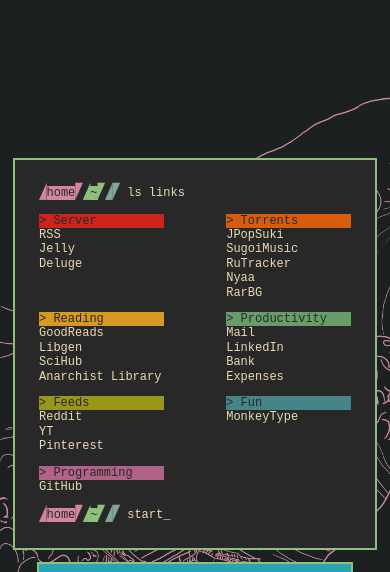
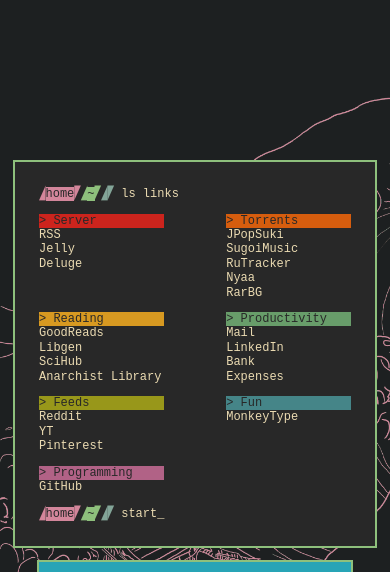
Before and after one commit to MarshDeer/startpage, a plain HTML site: page index.html in a window 390 px wide. Shown: the top 572 px of the page. Drawn offline with Linux system fonts and the light colour scheme.

Commit message:
mobile diags to 13px

```diff
--- a/index.html
+++ b/index.html
@@ -6,7 +6,7 @@
 	</head>
 
 	<style>
-		/* Gruvbox Dark */
+	/* Gruvbox Dark */
 		:root {
 			--bg0h:				#1d2021;
 			--bg0:				#282828;
@@ -42,6 +42,7 @@
 			src:				url(agavenerdmono.ttf);
 		}
 
+	/* Desktop view */
 		html {
 			align-items:			center;
 			background-color:		var(--bg0h);
@@ -144,12 +145,14 @@
 			margin:				0 0 1em 0;
 		}
 
+	/* Mobile view */
 		@media screen and (max-width: 700px) {
 			body {
 				padding:		1em;
 			}
 
-			#window, #term {
+			#window,
+			#term {
 				width: 			80vw;
 			}
 
@@ -166,6 +169,12 @@
 
 			#kitty {
 				display:		none;
+			}
+
+			.hostdiags,
+			.folderdiags,
+			.slash {
+				font-size:		13px;
 			}
 		}
 	</style>
```
